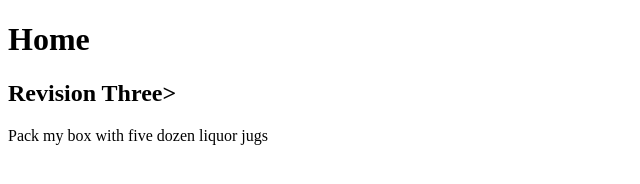
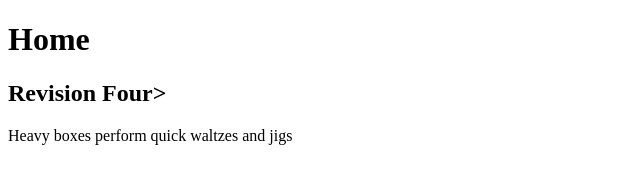
Before and after one commit to vanile/CS380EX0, a plain HTML site: page index.html in a window 1280 px wide. Shown: the full height of the page, 0-640 px from the left. Drawn offline with Linux system fonts and the light colour scheme.

Commit message:
revision four

```diff
--- a/index.html
+++ b/index.html
@@ -6,7 +6,7 @@
 </head>
 <body>
 	<h1>Home</h1>
-	<h2>Revision Three></h2>
-	<p>Pack my box with five dozen liquor jugs</p>
+	<h2>Revision Four></h2>
+	<p>Heavy boxes perform quick waltzes and jigs</p>
 </body>
 </html>
```
